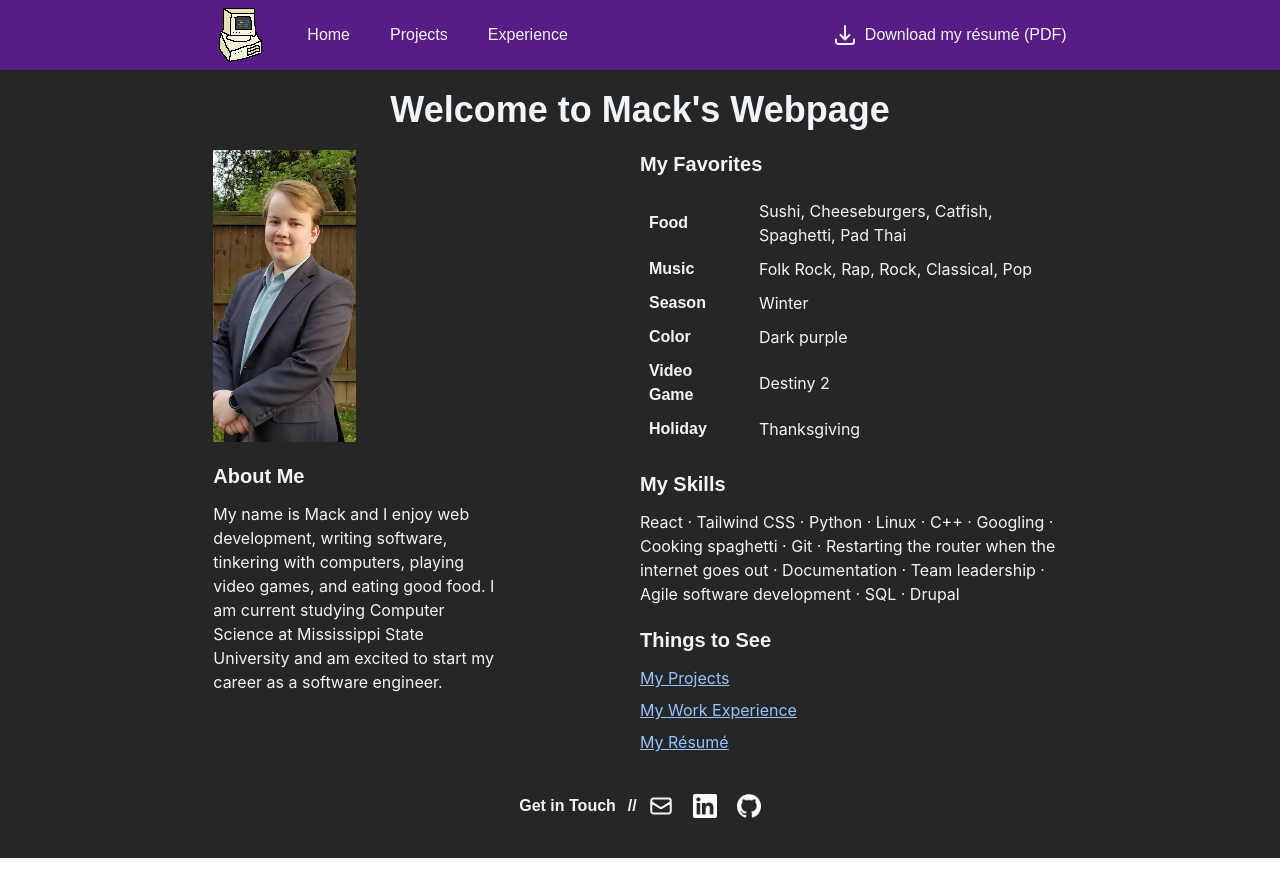
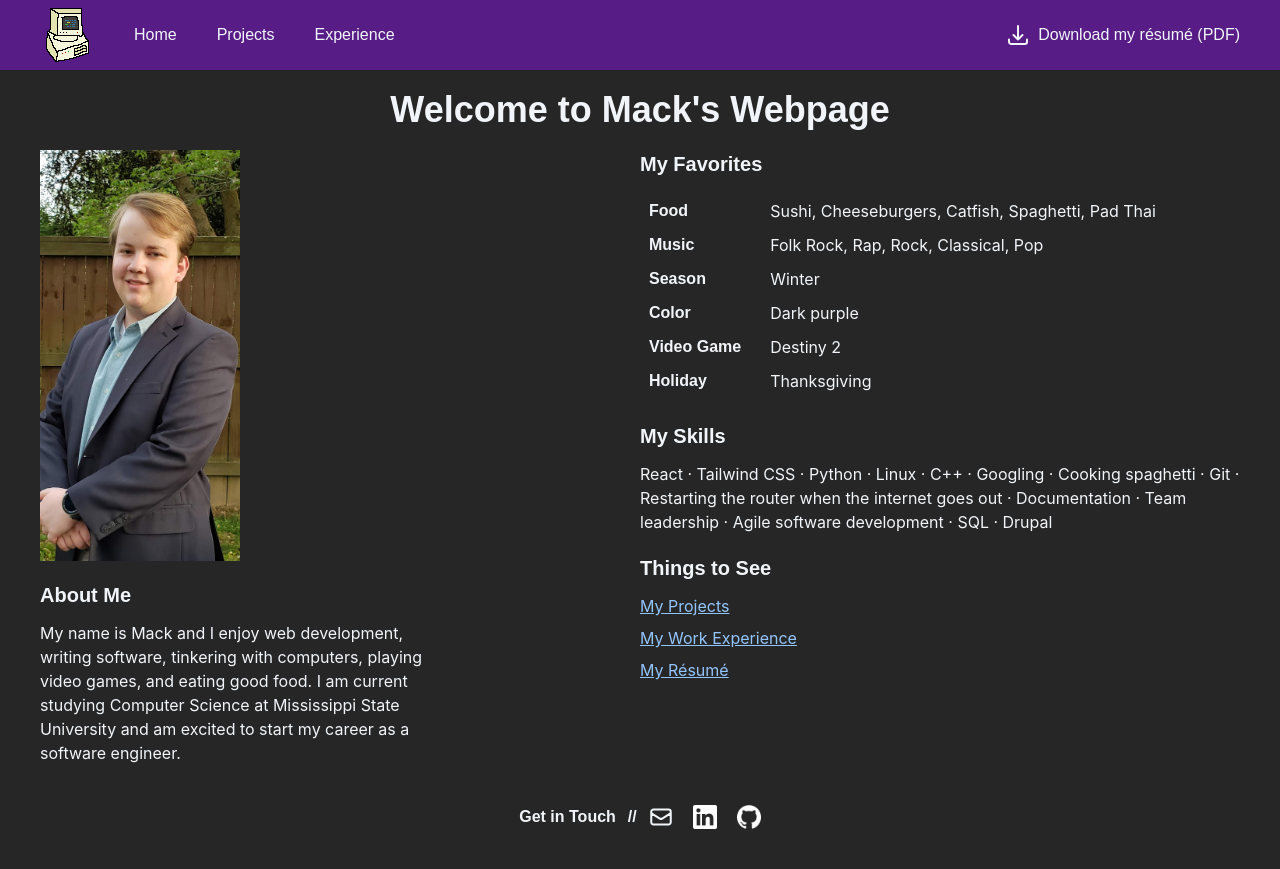
Before and after one commit to mackhack321/mackstanley.com, a React (Create React App) app: page / in a window 1280 px wide. Built offline with nearby package versions, Linux system fonts and the light colour scheme.

Commit message:
even better breakpoints

```diff
--- a/src/components/Container.js
+++ b/src/components/Container.js
@@ -7,7 +7,7 @@ export default function Container({ children }) {
     <div>
       <Navbar />
       <main className="grid place-items-center">
-        <div className="w-full px-10 xl:w-2/3 xl:px-0 3xl:w-1/3">
+        <div className="w-full px-10 2xl:w-2/3 2xl:px-0 3xl:w-1/3">
           {children}
         </div>
       </main>
--- a/src/components/Navbar.js
+++ b/src/components/Navbar.js
@@ -12,7 +12,7 @@ export default function Navbar() {
   return (
     <header>
       <nav className="mb-5 grid place-items-center bg-mack-purple py-2">
-        <div className="w-full px-10 xl:w-2/3 xl:px-0 3xl:w-1/3">
+        <div className="w-full px-10 2xl:w-2/3 2xl:px-0 3xl:w-1/3">
           <div className="flex items-center">
             <Link to="/" className="mr-10">
               <img
```
